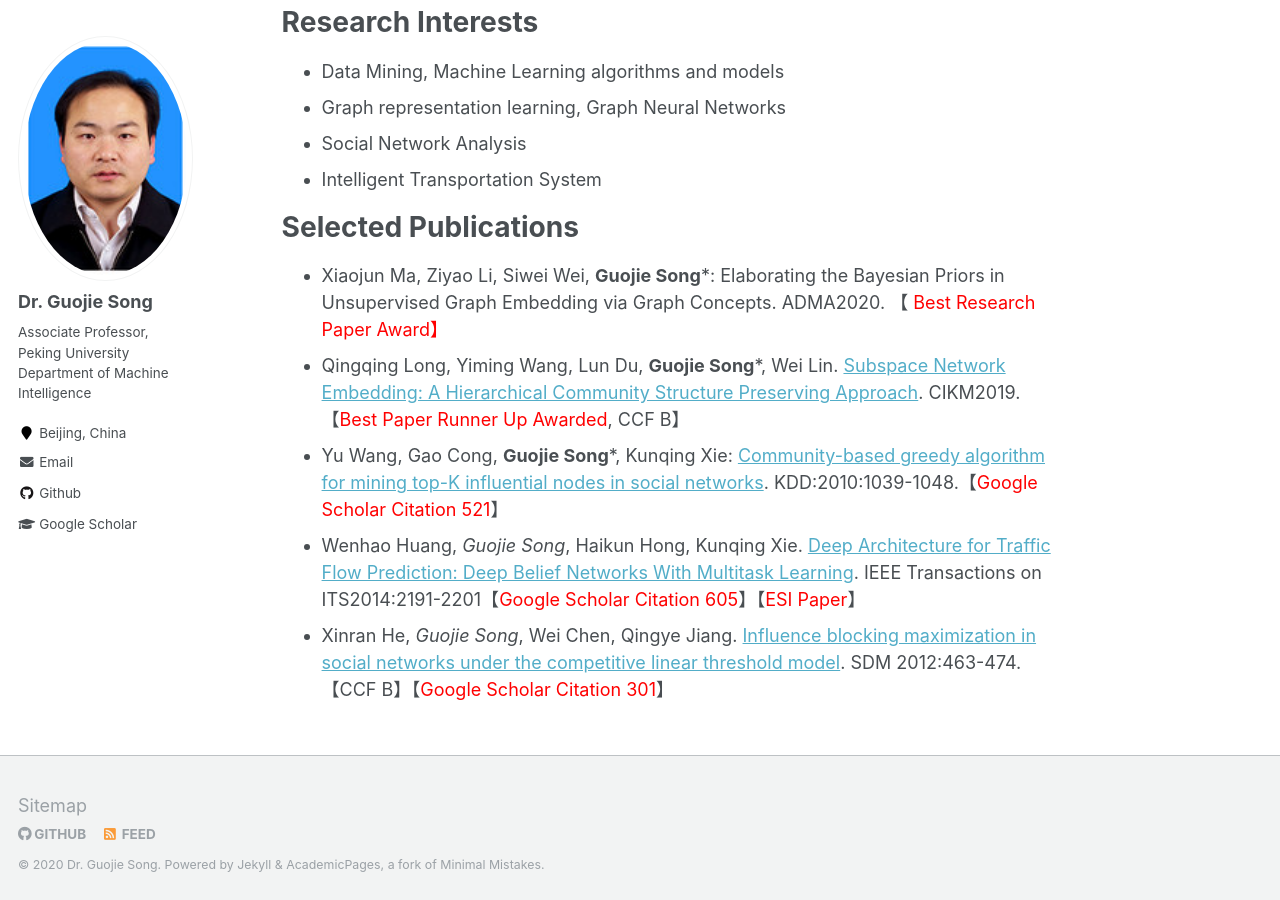
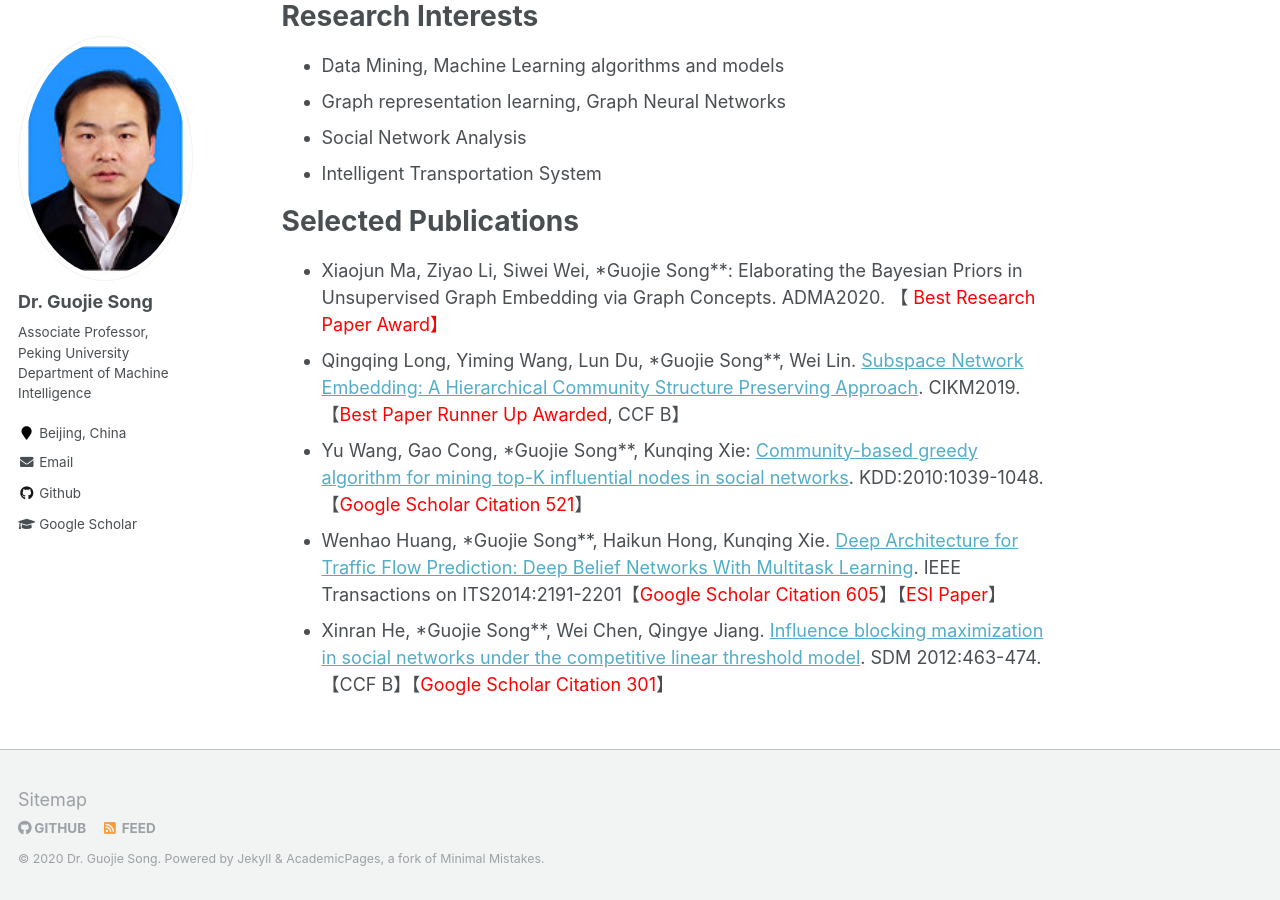
Before and after one commit to gjsong-pku/gjsong-pku.github.io, a Jekyll site: the page built from _pages/about.md, in a window 1280 px wide and 900 px high, scrolled down 1612 px. Built offline with Jekyll 4.4.1, drawn with Linux system fonts in a browser that asks for light colours; formulas are drawn with MathJax 3; some of the changed text lies outside the part shown.

Commit message:
Update about.md

```diff
--- a/_pages/about.md
+++ b/_pages/about.md
@@ -15,7 +15,7 @@ I am now recruiting interns who have strong mathematical abilities, coding skill
 
 <span style='color:red'>Recent News</span>
 ======
-- <span style="color:red">New!</span> Xiaojun Ma, Ziyao Li, Siwei Wei, $\underline{Guojie Song*}$: Elaborating the Bayesian Priors in Unsupervised Graph Embedding via Graph Concepts. ADMA2020. 【<span style="color:red"> Best Research Paper Award】
+- <span style="color:red">New!</span> Xiaojun Ma, Ziyao Li, Siwei Wei, *Guojie Song*: Elaborating the Bayesian Priors in Unsupervised Graph Embedding via Graph Concepts. ADMA2020. 【<span style="color:red"> Best Research Paper Award】
 
 - <span style="color:red">New!</span> *Guojie Song*, Qingqing Long, Yizhou Zhang, Lingjun Xu, Haibing Lu. Domain Adaptive Network Embedding. Accepted by in IEEE Transactions on Big Data (TBD2020).
 
@@ -52,8 +52,8 @@ Research Interests
 
 Selected Publications
 ======
-- Xiaojun Ma, Ziyao Li, Siwei Wei, **Guojie Song***: Elaborating the Bayesian Priors in Unsupervised Graph Embedding via Graph Concepts. ADMA2020. 【<span style="color:red"> Best Research Paper Award】
-- Qingqing Long, Yiming Wang, Lun Du, **Guojie Song***, Wei Lin. [Subspace Network Embedding: A Hierarchical Community Structure Preserving Approach](https://dl.acm.org/citation.cfm?doid=3357384.3357947). CIKM2019.【<span style="color:red">Best Paper Runner Up Awarded</span>, CCF B】
-- Yu Wang, Gao Cong, **Guojie Song***, Kunqing Xie: [Community-based greedy algorithm for mining top-K influential nodes in social networks](https://dl.acm.org/citation.cfm?doid=1835804.1835935). KDD:2010:1039-1048.【<span style="color:red">Google Scholar Citation 521</span>】
-- Wenhao Huang, *Guojie Song*, Haikun Hong, Kunqing Xie. [Deep Architecture for Traffic Flow Prediction: Deep Belief Networks With Multitask Learning](https://ieeexplore.ieee.org/document/6786503/). IEEE Transactions on ITS2014:2191-2201【<span style="color:red">Google Scholar Citation 605</span>】【<span style="color:red">ESI Paper</span>】
--  Xinran He, *Guojie Song*, Wei Chen, Qingye Jiang. [Influence blocking maximization in social networks under the competitive linear threshold model](https://arxiv.org/abs/1110.4723). SDM 2012:463-474. 【CCF B】【<span style="color:red">Google Scholar Citation 301</span>】
+- Xiaojun Ma, Ziyao Li, Siwei Wei, *Guojie Song**: Elaborating the Bayesian Priors in Unsupervised Graph Embedding via Graph Concepts. ADMA2020. 【<span style="color:red"> Best Research Paper Award】
+- Qingqing Long, Yiming Wang, Lun Du, *Guojie Song**, Wei Lin. [Subspace Network Embedding: A Hierarchical Community Structure Preserving Approach](https://dl.acm.org/citation.cfm?doid=3357384.3357947). CIKM2019.【<span style="color:red">Best Paper Runner Up Awarded</span>, CCF B】
+- Yu Wang, Gao Cong, *Guojie Song**, Kunqing Xie: [Community-based greedy algorithm for mining top-K influential nodes in social networks](https://dl.acm.org/citation.cfm?doid=1835804.1835935). KDD:2010:1039-1048.【<span style="color:red">Google Scholar Citation 521</span>】
+- Wenhao Huang, *Guojie Song**, Haikun Hong, Kunqing Xie. [Deep Architecture for Traffic Flow Prediction: Deep Belief Networks With Multitask Learning](https://ieeexplore.ieee.org/document/6786503/). IEEE Transactions on ITS2014:2191-2201【<span style="color:red">Google Scholar Citation 605</span>】【<span style="color:red">ESI Paper</span>】
+-  Xinran He, *Guojie Song**, Wei Chen, Qingye Jiang. [Influence blocking maximization in social networks under the competitive linear threshold model](https://arxiv.org/abs/1110.4723). SDM 2012:463-474. 【CCF B】【<span style="color:red">Google Scholar Citation 301</span>】
```
